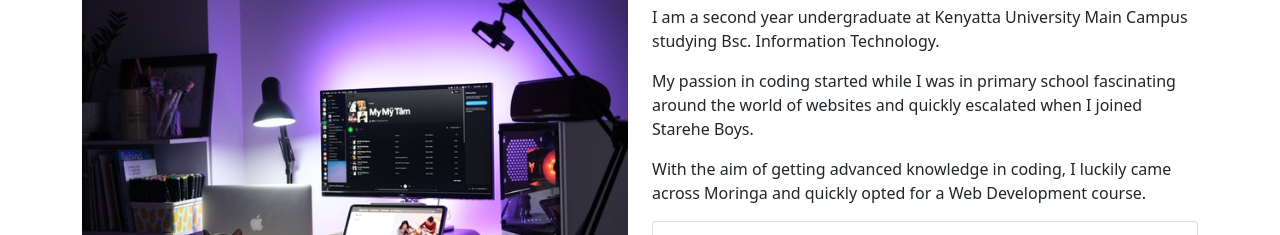
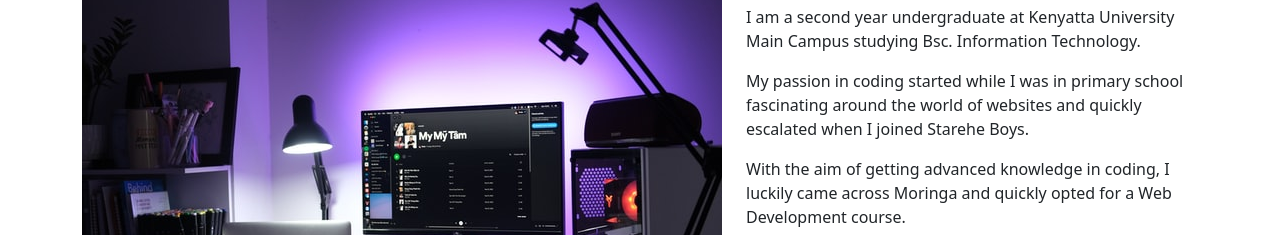
Before and after one commit to johnmaina294/didactic-umbrella, a plain HTML site: page index.html in a window 1280 px wide. Shown: the part 83-318 px from the top of the page. Drawn offline with nearby package versions, Linux system fonts and the light colour scheme.

Commit message:
Update index.html

```diff
--- a/index.html
+++ b/index.html
@@ -16,7 +16,7 @@
 <div class="container">
     <div class="row">
         <div class="col-sm">
-            <img style="width:100%" src="computercode.jpg" class="rounded float-right" alt="...">
+            <img  src="computercode.jpg" class="rounded float-right homeimg" alt="...">
         </div>
         <div class="col-sm">
             <h5 style="text-align: center;">About Me</h5>
```
